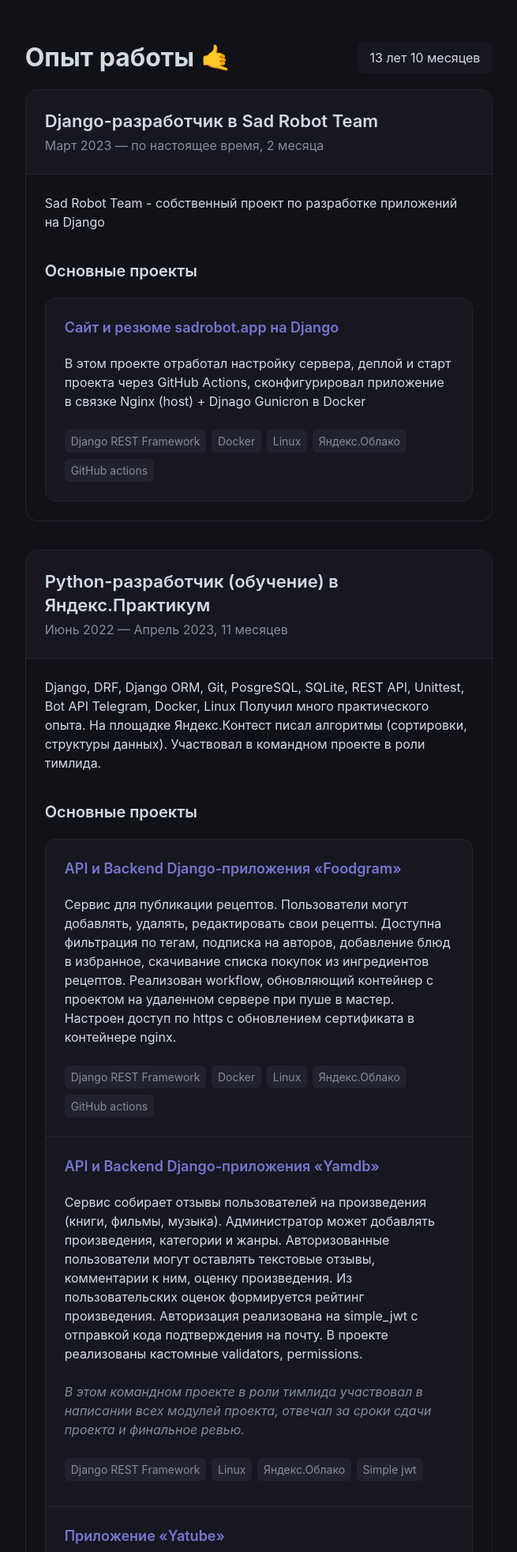
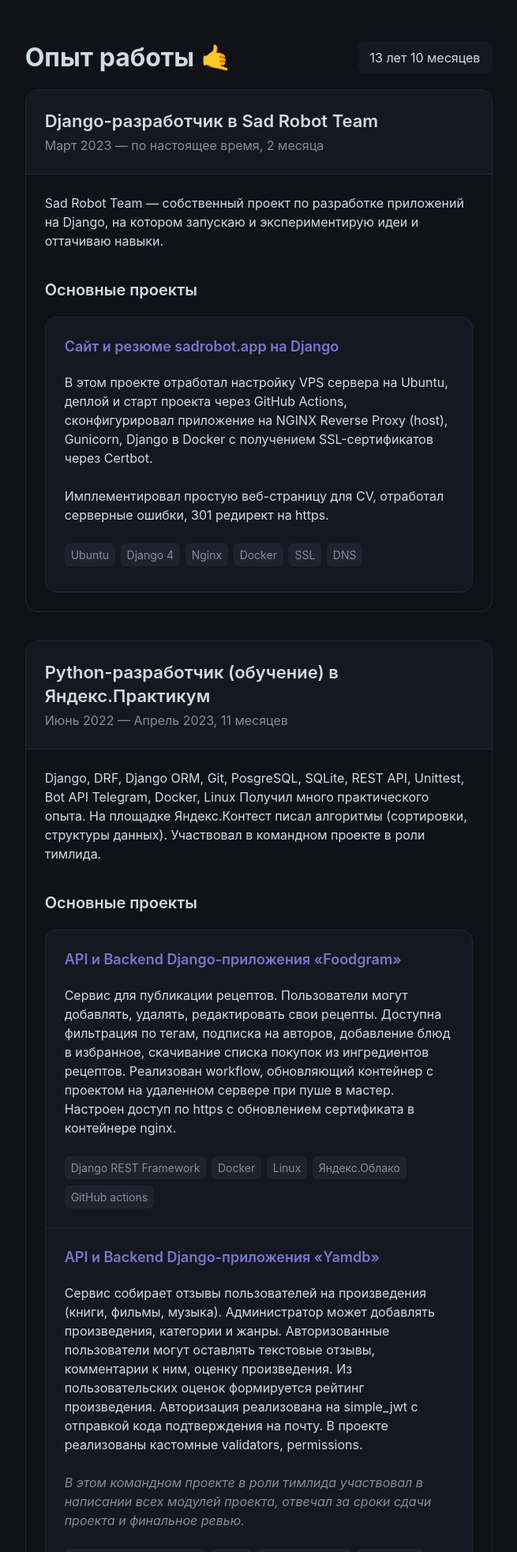
Before and after one commit to aleksandrshovtyuk/sadrobot, a Django app: page /cv/maxxtor in a window 1280 px wide. Shown: the part 896-2861 px from the top of the page at 79% size, without its empty margins (312-967 px from the left). Run offline with Django 4.2, Linux system fonts and the light colour scheme.

Commit message:
new text for sad robot experience

```diff
--- a/backend/cv/templates/maxxtor.html
+++ b/backend/cv/templates/maxxtor.html
@@ -271,7 +271,8 @@
           </header>
           <div class="section-inner">
             <p>
-              Sad Robot Team - собственный проект по разработке приложений на Django
+              Sad Robot Team — собственный проект по разработке приложений на Django,
+              на котором запускаю и экспериментирую идеи и оттачиваю навыки.
             </p>
             <h4>Основные проекты</h4>
             <div class="projects">
@@ -283,15 +284,20 @@
                 </h5>
                 <div class="project-description">
                   <p>
-                    В этом проекте отработал настройку сервера, деплой и старт проекта через GitHub Actions, сконфигурировал приложение в связке Nginx (host) + Djnago Gunicron в Docker
+                    В этом проекте отработал настройку VPS сервера на Ubuntu, деплой и
+                    старт проекта через GitHub Actions, сконфигурировал приложение на
+                    NGINX Reverse Proxy (host), Gunicorn, Django в Docker с получением
+                    SSL-сертификатов через Certbot.
                   </p>
+                  <p>Имплементировал простую веб-страницу для CV, отработал серверные ошибки, 301 редирект на https.</p>
                 </div>
                 <ul class="technologies-other">
-                  <li>Django REST Framework</li>
+                  <li>Ubuntu</li>
+                  <li>Django 4</li>
+                  <li>Nginx</li>
                   <li>Docker</li>
-                  <li>Linux</li>
-                  <li>Яндекс.Облако</li>
-                  <li>GitHub actions</li>
+                  <li>SSL</li>
+                  <li>DNS</li>
                 </ul>
               </section>
             </div>
```
